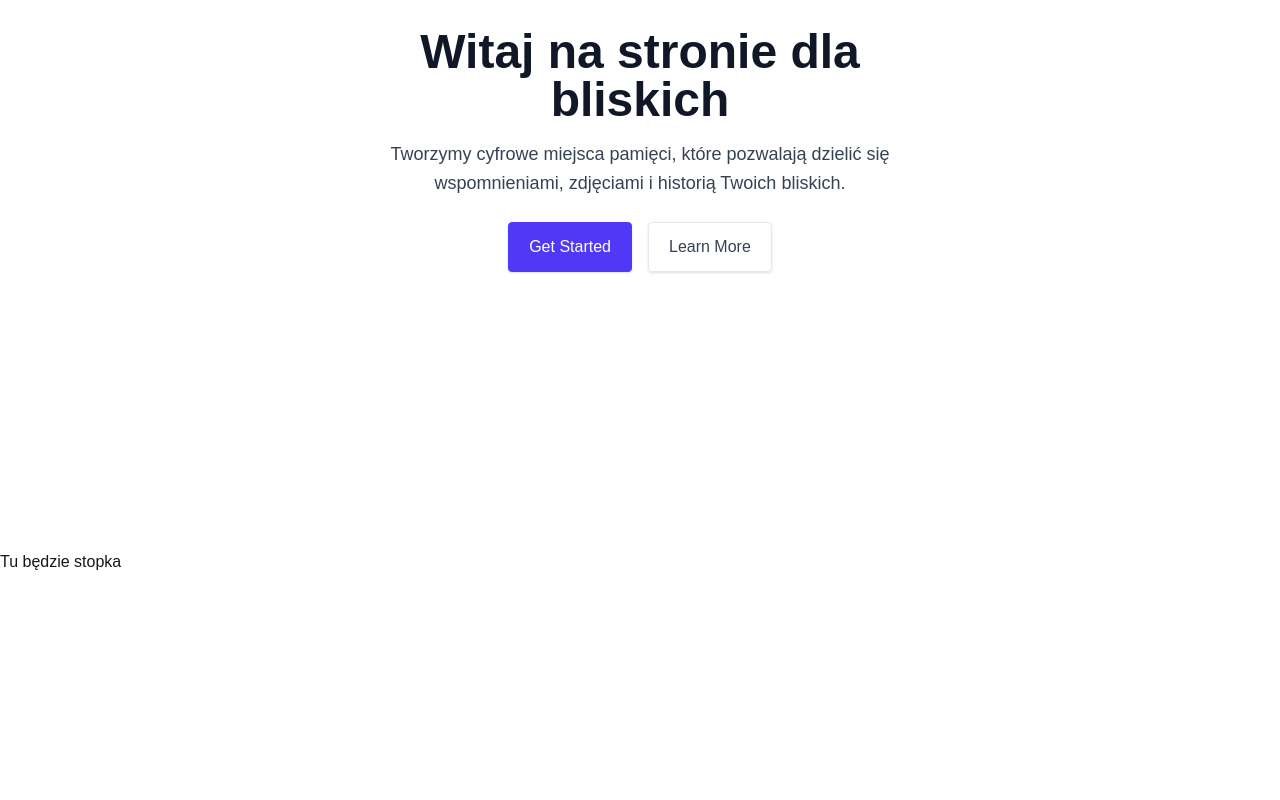
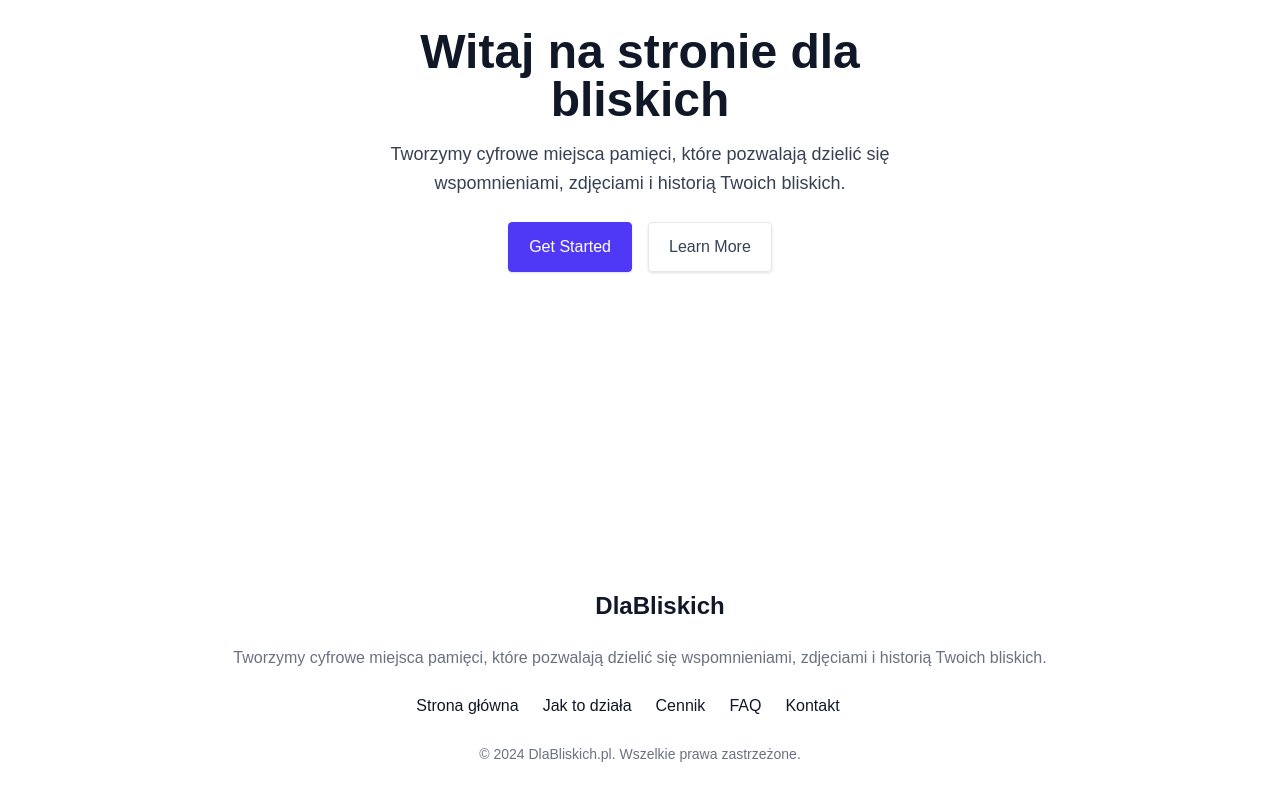
Before and after one commit to Marcinr1984/strona-informacyjna, a Next.js app: page / in a window 1280 px wide. Shown: the part 318-1118 px from the top of the page. Before the commit the page ends 892 px from the top, so only its background shows below. Built offline with nearby package versions, Linux system fonts and the light colour scheme.

Commit message:
Dodano przetłumaczoną stopkę z zakładkami zgodnymi z menu

```diff
--- a/components/Footer.tsx
+++ b/components/Footer.tsx
@@ -1,3 +1,31 @@
 export default function Footer() {
-  return <footer>Tu będzie stopka</footer>;
+  return (
+    <footer className="p-4 bg-white md:p-8 lg:p-10 dark:bg-gray-800">
+      <div className="mx-auto max-w-screen-xl text-center">
+        <a href="#" className="flex justify-center items-center text-2xl font-semibold text-gray-900 dark:text-white">
+          <svg className="mr-2 h-8" viewBox="0 0 33 33" fill="none" xmlns="http://www.w3.org/2000/svg">
+            {/* SVG paths here */}
+            <path d="M25.2696 13.126C25.1955 13.6364 ..."></path>
+            <defs>
+              <linearGradient id="paint0_linear_11430_22515" x1="20.8102" y1="23.9532" x2="23.9577" y2="12.9901" gradientUnits="userSpaceOnUse">
+                <stop stopColor="#1724C9" />
+                <stop offset="1" stopColor="#1C64F2" />
+              </linearGradient>
+              {/* Other gradients omitted for brevity */}
+            </defs>
+          </svg>
+          DlaBliskich
+        </a>
+        <p className="my-6 text-gray-500 dark:text-gray-400">Tworzymy cyfrowe miejsca pamięci, które pozwalają dzielić się wspomnieniami, zdjęciami i historią Twoich bliskich.</p>
+        <ul className="flex flex-wrap justify-center items-center mb-6 text-gray-900 dark:text-white">
+          <li><a href="/" className="mr-4 hover:underline md:mr-6">Strona główna</a></li>
+          <li><a href="/jak-to-dziala" className="mr-4 hover:underline md:mr-6">Jak to działa</a></li>
+          <li><a href="/cennik" className="mr-4 hover:underline md:mr-6">Cennik</a></li>
+          <li><a href="/faq" className="mr-4 hover:underline md:mr-6">FAQ</a></li>
+          <li><a href="/kontakt" className="mr-4 hover:underline md:mr-6">Kontakt</a></li>
+        </ul>
+        <span className="text-sm text-gray-500 sm:text-center dark:text-gray-400">© 2024 DlaBliskich.pl. Wszelkie prawa zastrzeżone.</span>
+      </div>
+    </footer>
+  )
 }
```
